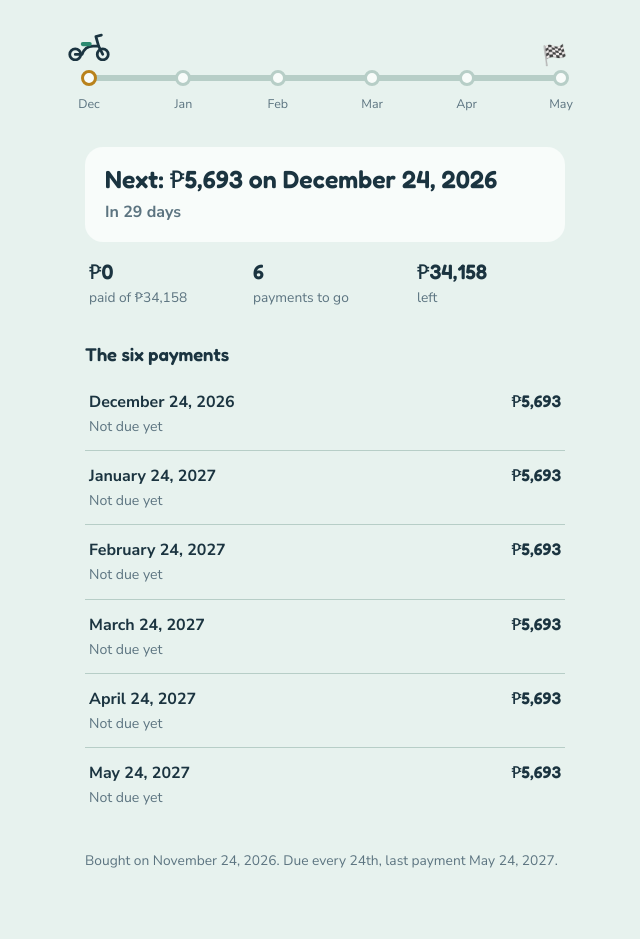
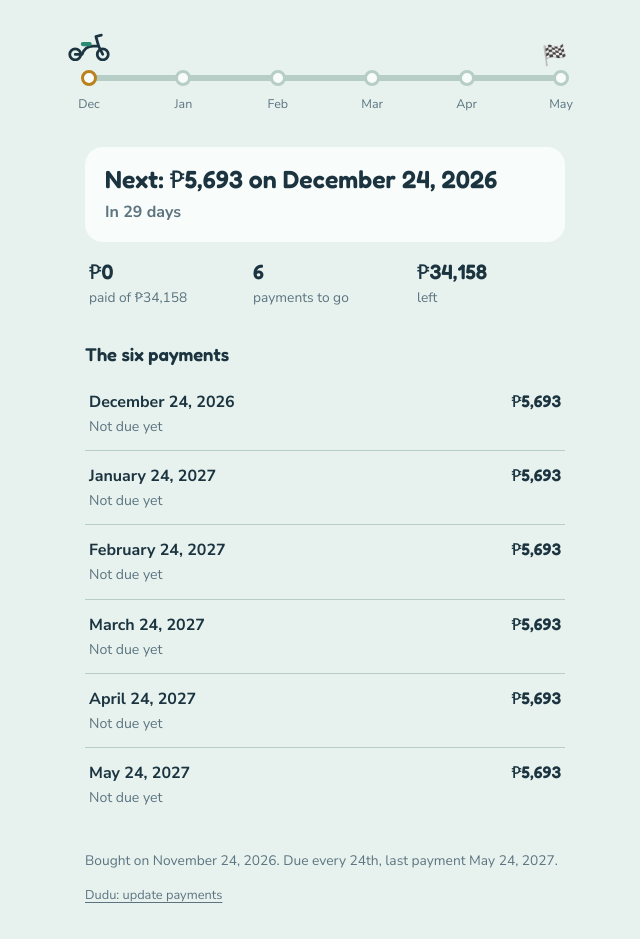
Before and after one commit to Gunshi94/dudu-bubu, a plain HTML site: page index.html in a window 1280 px wide. Shown: the part 113-1052 px from the top of the page, without its empty margins (315-955 px from the left). Drawn offline with Linux system fonts and the light colour scheme.

Commit message:
Add files via upload

```diff
--- a/index.html
+++ b/index.html
@@ -67,6 +67,8 @@
   li.paid .pill{background:var(--paid-soft); color:var(--paid);} li.soon .pill{background:var(--soon-soft); color:var(--soon);} li.late .pill{background:var(--late-soft); color:var(--late);}
 
   footer{margin-top:30px; color:var(--soft); font-size:.86rem;}
+  footer .edit{display:inline-block; margin-top:14px; color:var(--soft); font-size:.8rem; text-decoration:underline; text-underline-offset:3px;}
+  footer .edit:focus-visible{outline:2px solid var(--paid); outline-offset:3px; border-radius:4px;}
   .err{background:var(--late-soft); color:var(--late); border-radius:14px; padding:14px 16px; font-weight:600; margin-top:24px;}
 </style>
 </head>
@@ -143,7 +145,8 @@
       ${r.note ? `<span class="note">${String(r.note).replace(/[&<>"]/g, c => ({'&':'&amp;','<':'&lt;','>':'&gt;','"':'&quot;'}[c]))}</span>` : ''}</li>`).join('')}</ol>`;
 
   app.innerHTML = road + `<section class="upnext">${nextBox}${tally}</section>` + items
-    + `<footer>Bought on November 24, 2026. Due every 24th, last payment ${long(rows[n-1].due)}.</footer>`;
+    + `<footer>Bought on November 24, 2026. Due every 24th, last payment ${long(rows[n-1].due)}.
+       <a class="edit" href="https://github.com/Gunshi94/dudu-bubu/edit/main/payments.js" target="_blank" rel="noopener">Dudu: update payments</a></footer>`;
 })();
 </script>
 </body>
```
